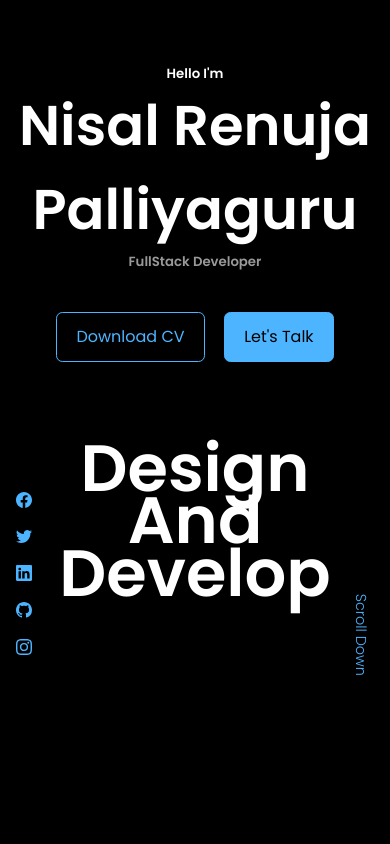
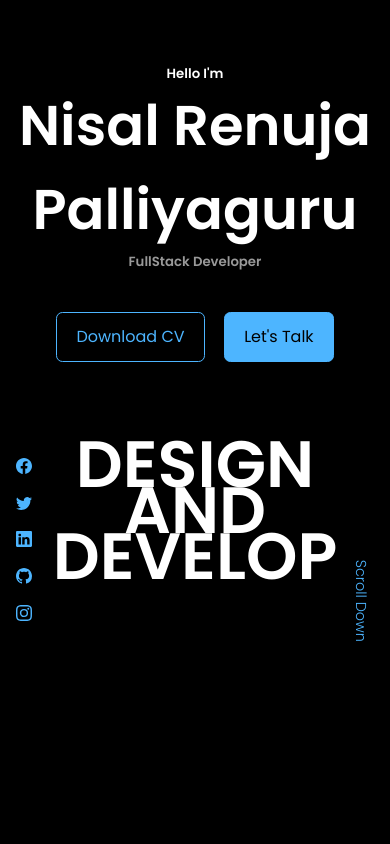
Before and after one commit to nisalrenuja/Nisal-Renuja, a React (Create React App) app: page / in a window 390 px wide. Shown: the top 844 px of the page. Built offline with nearby package versions, Linux system fonts and the light colour scheme.

Commit message:
minor fix in hero section

```diff
--- a/src/components/header/Header.jsx
+++ b/src/components/header/Header.jsx
@@ -13,7 +13,7 @@ const Header = () => {
         <h5 className='text-light'>FullStack Developer</h5>
         <CTA/>
         <HeaderSocials/>
-        <div className='hero'><h3>Design <br></br>And<br></br> Develop</h3></div>
+        <div className='hero'><h3>DESIGN <br></br>AND<br></br> DEVELOP</h3></div>
 
         {/* <div className="me">
           <img src={ME} alt='nisal renuja'></img>
--- a/src/components/header/header.css
+++ b/src/components/header/header.css
@@ -53,7 +53,7 @@ header{
 .hero{
     font-size: 7rem;
     margin-top: 6rem;
-    line-height: 0.8;
+    line-height: 0.7;
 }
 
 /* ======= SCROLL DOWN ======= */
@@ -69,7 +69,7 @@ header{
 /* ===== MEDIA QUERY(MEDIUM DEVICES) ===== */
 @media screen and (max-width: 1024px){
     header{
-        height: 104vh;
+        height: 100vh;
     }
     .scroll__down{
     position: absolute;
@@ -91,7 +91,7 @@ header{
     .hero{
         font-size: 3.5rem;
         margin-top: 5rem;
-        line-height: 0.8;
+        line-height: 0.7;
     }
 }
 
@@ -99,7 +99,7 @@ header{
 
 @media screen and (max-width: 600px){
     header{
-        height: 104vh;
+        height: 100vh;
     }
     .scroll__down{
     position: absolute;
@@ -121,6 +121,6 @@ header{
     .hero{
         font-size: 3.5rem;
         margin-top: 5rem;
-        line-height: 0.8;
+        line-height: 0.7;
     }
 }
```
